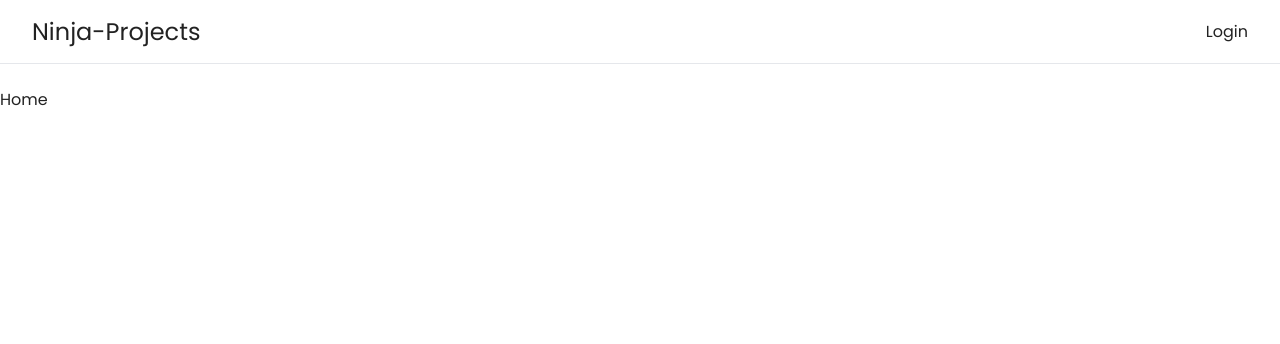
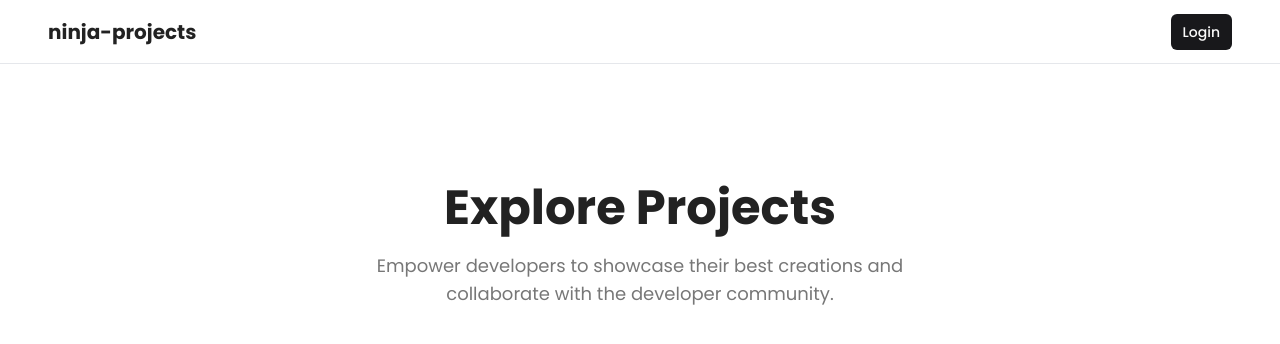
Before and after one commit to Md-Zainulabdin/ninja-projects-portal, a Next.js app: page / in a window 1280 px wide. Shown: the top 344 px of the page. Built offline with nearby package versions, Linux system fonts and the light colour scheme; no server answers.

Commit message:
Create Hero Section

```diff
--- a/src/app/(main)/(routes)/page.tsx
+++ b/src/app/(main)/(routes)/page.tsx
@@ -1,7 +1,12 @@
+import Hero from "@/components/Hero";
 import React from "react";
 
 const Home = () => {
-  return <div>Home</div>;
+  return (
+    <div className="p-12">
+      <Hero />
+    </div>
+  );
 };
 
 export default Home;
--- a/src/app/(main)/layout.tsx
+++ b/src/app/(main)/layout.tsx
@@ -1,4 +1,4 @@
-import Navbar from "@/components/ui/Navbar";
+import Navbar from "@/components/Navbar";
 
 const layout = ({ children }: { children: React.ReactNode }) => {
   return (
--- a/src/app/globals.css
+++ b/src/app/globals.css
@@ -3,18 +3,67 @@
 @tailwind components;
 @tailwind utilities;
 
-@font-face {
-  font-family: "Ninetea";
-  src: url("../../fonts/Ninetea-Bold.ttf") format("ttf");
-  font-weight: 600;
-  font-style: normal;
+@layer base {
+  :root {
+    --background: 0 0% 100%;
+    --foreground: 240 10% 3.9%;
+    --card: 0 0% 100%;
+    --card-foreground: 240 10% 3.9%;
+    --popover: 0 0% 100%;
+    --popover-foreground: 240 10% 3.9%;
+    --primary: 240 5.9% 10%;
+    --primary-foreground: 0 0% 98%;
+    --secondary: 240 4.8% 95.9%;
+    --secondary-foreground: 240 5.9% 10%;
+    --muted: 240 4.8% 95.9%;
+    --muted-foreground: 240 3.8% 46.1%;
+    --accent: 240 4.8% 95.9%;
+    --accent-foreground: 240 5.9% 10%;
+    --destructive: 0 84.2% 60.2%;
+    --destructive-foreground: 0 0% 98%;
+    --border: 240 5.9% 90%;
+    --input: 240 5.9% 90%;
+    --ring: 240 5.9% 10%;
+    --radius: 0.5rem;
+  }
+
+  .dark {
+    --background: 240 10% 3.9%;
+    --foreground: 0 0% 98%;
+    --card: 240 10% 3.9%;
+    --card-foreground: 0 0% 98%;
+    --popover: 240 10% 3.9%;
+    --popover-foreground: 0 0% 98%;
+    --primary: 0 0% 98%;
+    --primary-foreground: 240 5.9% 10%;
+    --secondary: 240 3.7% 15.9%;
+    --secondary-foreground: 0 0% 98%;
+    --muted: 240 3.7% 15.9%;
+    --muted-foreground: 240 5% 64.9%;
+    --accent: 240 3.7% 15.9%;
+    --accent-foreground: 0 0% 98%;
+    --destructive: 0 62.8% 30.6%;
+    --destructive-foreground: 0 0% 98%;
+    --border: 240 3.7% 15.9%;
+    --input: 240 3.7% 15.9%;
+    --ring: 240 4.9% 83.9%;
+  }
 }
 
 body {
-  color: #222;
   font-family: "Poppins", sans-serif;
 }
 
-.ninetea-font {
-  font-family: "Ninetea", sans-serif;
+.text_gradient_teal {
+  -webkit-text-fill-color: transparent;
+  background-image: linear-gradient(243deg, #3dd875 23%, #0eb3a0 87%);
+  -webkit-background-clip: text;
+  background-clip: text;
 }
+
+.text_gradient_pink {
+  -webkit-text-fill-color: transparent;
+  background-image: linear-gradient(243deg, #ff4cc2 23%, #f87393 87%);
+  -webkit-background-clip: text;
+  background-clip: text;
+}
--- /dev/null
+++ b/src/components/Hero.tsx
@@ -0,0 +1,13 @@
+
+const Hero = () => {
+  return (
+    <div>
+        <div className="flex flex-col gap-5 justify-center items-center py-12">
+            <h1 className="text-4xl lg:text-5xl font-bold text-[#222]">Explore Projects</h1>
+            <p className="text-lg max-w-[600px] text-[#777] text-center">Empower developers to showcase their best creations and collaborate with the developer community. </p>
+        </div>
+    </div>
+  )
+}
+
+export default Hero
--- /dev/null
+++ b/src/components/Navbar.tsx
@@ -0,0 +1,29 @@
+import Link from "next/link";
+
+import { Button } from "@/components/ui/button";
+import { UserButton, auth } from "@clerk/nextjs";
+
+const Navbar = async () => {
+  const { userId } = await auth();
+  return (
+    <nav className="w-full h-16 flex items-center justify-between px-12 border-b mb-6">
+      <div className="logo">
+        <Link className="text-xl font-bold text-[#222]" href={"/"}>
+          ninja-projects
+        </Link>
+      </div>
+
+      <div className="menu">
+        {userId ? (
+          <UserButton afterSignOutUrl="/" />
+        ) : (
+          <Link href={"/sign-in"}>
+            <Button size={"sm"}>Login</Button>
+          </Link>
+        )}
+      </div>
+    </nav>
+  );
+};
+
+export default Navbar;
--- a/src/components/ui/Navbar.tsx
+++ /dev/null
@@ -1,14 +0,0 @@
-import Link from "next/link";
-import { UserButton, auth, SignOutButton } from "@clerk/nextjs";
-
-const Navbar = async () => {
-  const { userId } = await auth();
-  return (
-    <nav className="w-full h-16 flex items-center justify-between px-8 border-b mb-6">
-      <h1 className="text-2xl">Ninja-Projects</h1>
-      <Link href={"/sign-in"}>Login</Link>
-    </nav>
-  );
-};
-
-export default Navbar;
--- /dev/null
+++ b/src/components/ui/button.tsx
@@ -0,0 +1,56 @@
+import * as React from "react"
+import { Slot } from "@radix-ui/react-slot"
+import { cva, type VariantProps } from "class-variance-authority"
+
+import { cn } from "@/lib/utils"
+
+const buttonVariants = cva(
+  "inline-flex items-center justify-center rounded-md text-sm font-medium ring-offset-background transition-colors focus-visible:outline-none focus-visible:ring-2 focus-visible:ring-ring focus-visible:ring-offset-2 disabled:pointer-events-none disabled:opacity-50",
+  {
+    variants: {
+      variant: {
+        default: "bg-primary text-primary-foreground hover:bg-primary/90",
+        destructive:
+          "bg-destructive text-destructive-foreground hover:bg-destructive/90",
+        outline:
+          "border border-input bg-background hover:bg-accent hover:text-accent-foreground",
+        secondary:
+          "bg-secondary text-secondary-foreground hover:bg-secondary/80",
+        ghost: "hover:bg-accent hover:text-accent-foreground",
+        link: "text-primary underline-offset-4 hover:underline",
+      },
+      size: {
+        default: "h-10 px-4 py-2",
+        sm: "h-9 rounded-md px-3",
+        lg: "h-11 rounded-md px-8",
+        icon: "h-10 w-10",
+      },
+    },
+    defaultVariants: {
+      variant: "default",
+      size: "default",
+    },
+  }
+)
+
+export interface ButtonProps
+  extends React.ButtonHTMLAttributes<HTMLButtonElement>,
+    VariantProps<typeof buttonVariants> {
+  asChild?: boolean
+}
+
+const Button = React.forwardRef<HTMLButtonElement, ButtonProps>(
+  ({ className, variant, size, asChild = false, ...props }, ref) => {
+    const Comp = asChild ? Slot : "button"
+    return (
+      <Comp
+        className={cn(buttonVariants({ variant, size, className }))}
+        ref={ref}
+        {...props}
+      />
+    )
+  }
+)
+Button.displayName = "Button"
+
+export { Button, buttonVariants }
--- /dev/null
+++ b/src/lib/utils.ts
@@ -0,0 +1,6 @@
+import { type ClassValue, clsx } from "clsx"
+import { twMerge } from "tailwind-merge"
+
+export function cn(...inputs: ClassValue[]) {
+  return twMerge(clsx(inputs))
+}
--- /dev/null
+++ b/tailwind.config.js
@@ -0,0 +1,76 @@
+/** @type {import('tailwindcss').Config} */
+module.exports = {
+  darkMode: ["class"],
+  content: [
+    './pages/**/*.{ts,tsx}',
+    './components/**/*.{ts,tsx}',
+    './app/**/*.{ts,tsx}',
+    './src/**/*.{ts,tsx}',
+	],
+  theme: {
+    container: {
+      center: true,
+      padding: "2rem",
+      screens: {
+        "2xl": "1400px",
+      },
+    },
+    extend: {
+      colors: {
+        border: "hsl(var(--border))",
+        input: "hsl(var(--input))",
+        ring: "hsl(var(--ring))",
+        background: "hsl(var(--background))",
+        foreground: "hsl(var(--foreground))",
+        primary: {
+          DEFAULT: "hsl(var(--primary))",
+          foreground: "hsl(var(--primary-foreground))",
+        },
+        secondary: {
+          DEFAULT: "hsl(var(--secondary))",
+          foreground: "hsl(var(--secondary-foreground))",
+        },
+        destructive: {
+          DEFAULT: "hsl(var(--destructive))",
+          foreground: "hsl(var(--destructive-foreground))",
+        },
+        muted: {
+          DEFAULT: "hsl(var(--muted))",
+          foreground: "hsl(var(--muted-foreground))",
+        },
+        accent: {
+          DEFAULT: "hsl(var(--accent))",
+          foreground: "hsl(var(--accent-foreground))",
+        },
+        popover: {
+          DEFAULT: "hsl(var(--popover))",
+          foreground: "hsl(var(--popover-foreground))",
+        },
+        card: {
+          DEFAULT: "hsl(var(--card))",
+          foreground: "hsl(var(--card-foreground))",
+        },
+      },
+      borderRadius: {
+        lg: "var(--radius)",
+        md: "calc(var(--radius) - 2px)",
+        sm: "calc(var(--radius) - 4px)",
+      },
+      keyframes: {
+        "accordion-down": {
+          from: { height: 0 },
+          to: { height: "var(--radix-accordion-content-height)" },
+        },
+        "accordion-up": {
+          from: { height: "var(--radix-accordion-content-height)" },
+          to: { height: 0 },
+        },
+      },
+      animation: {
+        "accordion-down": "accordion-down 0.2s ease-out",
+        "accordion-up": "accordion-up 0.2s ease-out",
+      },
+    },
+  },
+  plugins: [require("tailwindcss-animate")],
+}
```
Also changed, not shown: package.json (+8 -1 lines), components.json (added), 1 other file (tests, documents, lock files or other folders).
